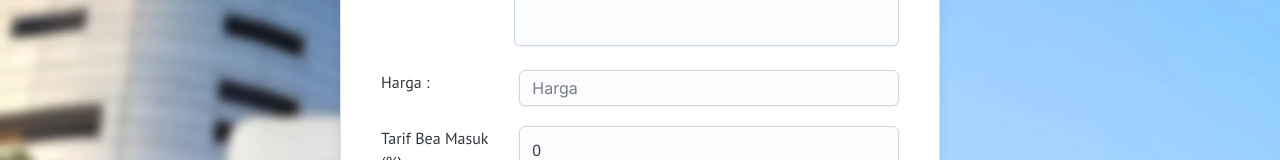
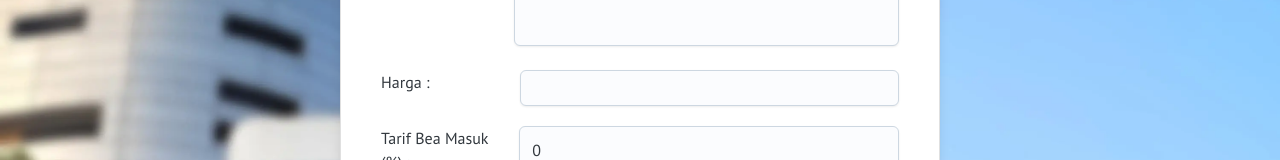
Before and after one commit to titocs/interview-ilcs, a React (Vite) app in the folder fe/: page / in a window 1280 px wide. Shown: the part 415-575 px from the top of the page. Built offline with nearby package versions, Linux system fonts and the light colour scheme.

Commit message:
feat: add RP

```diff
--- a/fe/src/components/BeaMasuk.jsx
+++ b/fe/src/components/BeaMasuk.jsx
@@ -6,7 +6,8 @@ import { getBeaMasuk } from "../api/bea-masuk"
 const BeaMasuk = () => {
   const { hs_code } = useKodeBarangStore();
   const [beaMasuk, setBeaMasuk] = useState(0);
-  const [harga, setHarga] = useState(0)
+  const [harga, setHarga] = useState(0);
+  const [isFocused, setIsFocused] = useState(false);
 
   useEffect(() => {
     if(hs_code){
@@ -32,11 +33,15 @@ const BeaMasuk = () => {
     setHarga(value);
   }
 
-  console.log(harga)
+  const handleFocus = () => {
+    setIsFocused(true);
+  };
+
+  const handleBlur = () => {
+    setIsFocused(false);
+  };
+
   const calculateFinalPrice = () => {
-    // if (typeof harga !== 'number' || typeof beaMasuk !== 'number') {
-    //   throw new Error('Harga dan persen harus berupa angka.');
-    // }
     return harga * (beaMasuk / 100);
   }
 
@@ -44,16 +49,20 @@ const BeaMasuk = () => {
     <div className="py-3">
       <div className="mb-5 flex gap-3 px-10">
         <Typography className="basis-1/4 !font-PT-Sans" >Harga :</Typography>
+        <div className="basis-3/4 flex-grow relative">
           <Input
-          className="block basis-3/4 flex-grow"
+            className="!pl-8"
             type="number"
-          placeholder="Harga"
             slotProps={{
               input: {
                 min: 0
               }
             }}
+            onFocus={handleFocus}
+            onBlur={handleBlur}
             onChange={handleChangeHarga}/>
+            {isFocused && <div className="absolute left-2 top-[5px] text-black">Rp.</div>}
+        </div>
       </div>
 
       <div  className="mb-5 flex gap-3 px-10">
@@ -66,7 +75,6 @@ const BeaMasuk = () => {
           <Typography variant="plain" className="!font-PT-Sans">Harga Final : </Typography>
           <Typography className="font-semibold !text-xl !font-PT-Sans">
             {
-              // kalo belom ada, pake -
               calculateFinalPrice() === 0 ? '-' : `Rp.${calculateFinalPrice()},-`
             }
           </Typography>
```
Lines whose indentation alone changed are shown as unchanged.
